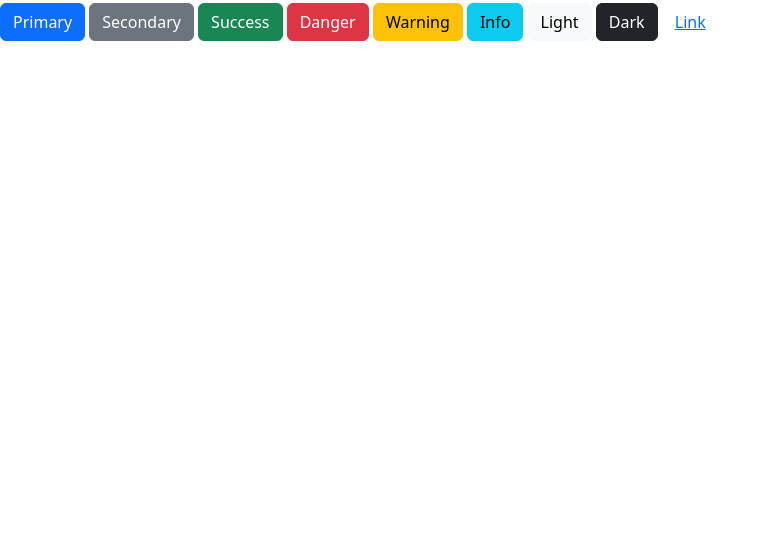
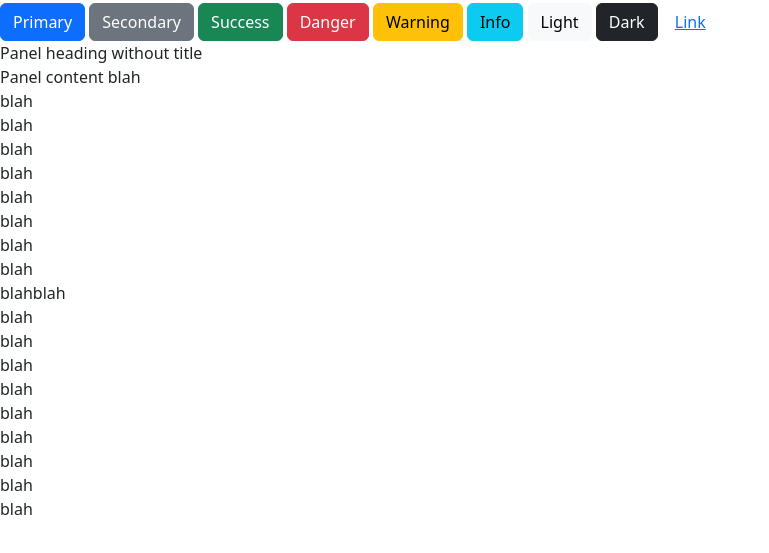
Before and after one commit to jungervin/general, a plain HTML site: page html/elektronika.html in a window 1280 px wide. Shown: the part 53-606 px from the top of the page, without its empty margins (0-769 px from the left). Drawn offline with nearby package versions, Linux system fonts and the light colour scheme.

Commit message:
Update elektronika.html

```diff
--- a/html/elektronika.html
+++ b/html/elektronika.html
@@ -18,8 +18,15 @@
 <button type="button" class="btn btn-info">Info</button>
 <button type="button" class="btn btn-light">Light</button>
 <button type="button" class="btn btn-dark">Dark</button>
+<button type="button" class="btn btn-link">Link</button>
 
-<button type="button" class="btn btn-link">Link</button>
+    <div class="panel  panel-primary">
+  <div class="panel-heading">Panel heading without title</div>
+  <div class="panel-body">
+    Panel content blah <br/>blah <br/>blah <br/>blah <br/>blah <br/>blah <br/>blah <br/>blah <br/>blah <br/>blahblah <br/>blah <br/>blah <br/>blah <br/>blah <br/>blah <br/>blah <br/>blah <br/>blah <br/>blah
+  </div>
+</div>
+
 
 
     <script src="https://cdn.jsdelivr.net/npm/bootstrap@5.3.0-alpha3/dist/js/bootstrap.bundle.min.js" integrity="sha384-ENjdO4Dr2bkBIFxQpeoTz1HIcje39Wm4jDKdf19U8gI4ddQ3GYNS7NTKfAdVQSZe" crossorigin="anonymous"></script>
```
